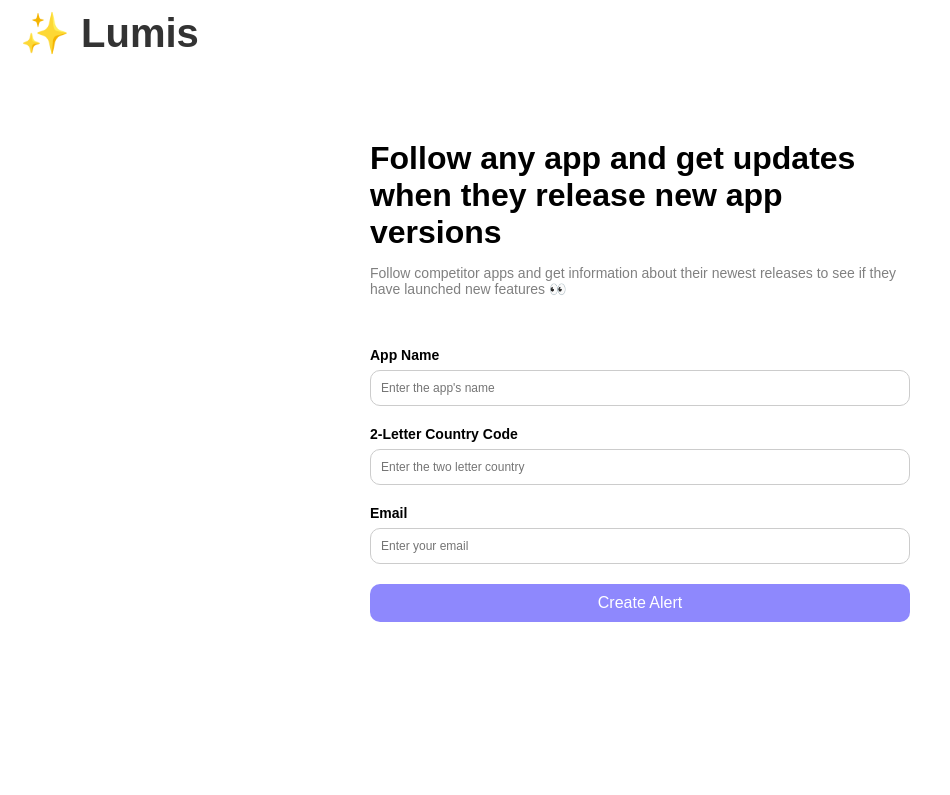
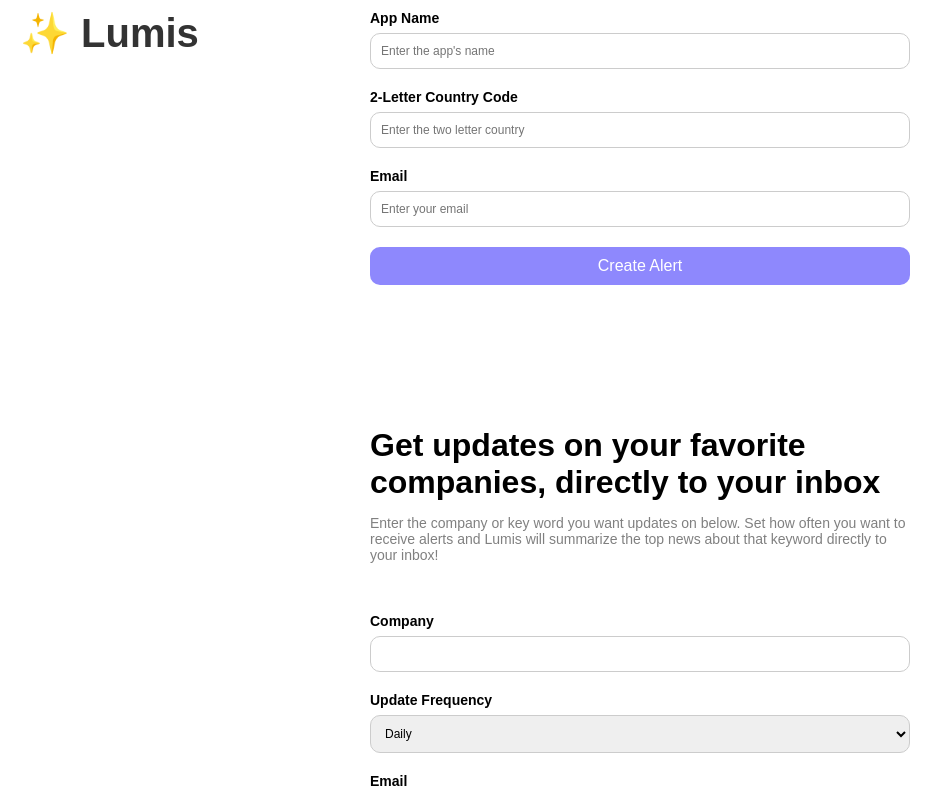
Before and after one commit to dane-dunlap/lumis-react, a React (Create React App) app: page / in a window 1280 px wide. Shown: the top 795 px of the page, without its empty margins (0-950 px from the left). Built offline with nearby package versions, Linux system fonts and the light colour scheme.

Commit message:
push changes

```diff
--- a/src/App.js
+++ b/src/App.js
@@ -2,6 +2,7 @@ import React from 'react';
 import './App.css';
 import './LumisForm.css';
 import AppAlertForm from './AppAlertForm';
+import LumisForm from './LumisForm';
 
 
 
@@ -13,6 +14,7 @@ function App() {
                 ✨ Lumis
             </div>
             <AppAlertForm />
+            <LumisForm />
         </div>
     );
 }
```
